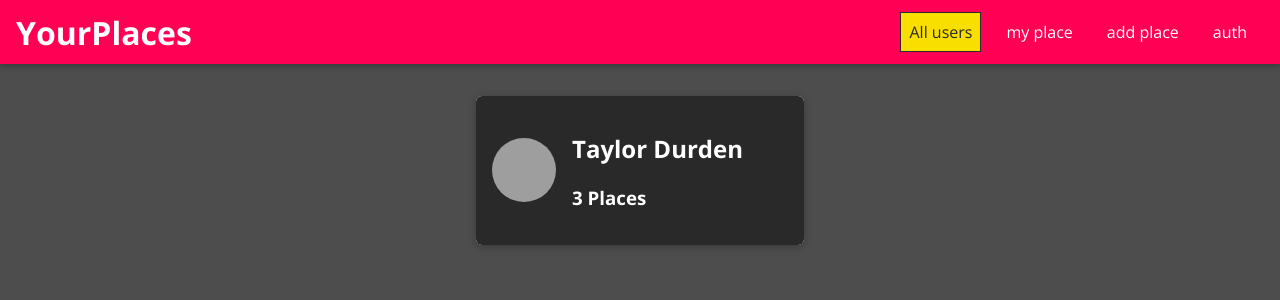
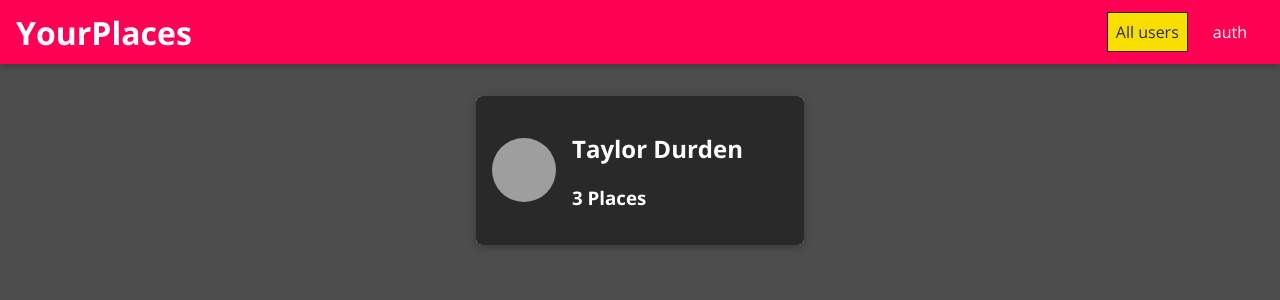
Before and after one commit to YMKTB/react-frontend, a React (Create React App) app: page / in a window 1280 px wide. Shown: the top 300 px of the page. Built offline with nearby package versions, Linux system fonts and the light colour scheme; grey boxes are pictures that could not be loaded.

Commit message:
Adding Authenticated & Unauthenticated Routes

```diff
--- a/src/App.js
+++ b/src/App.js
@@ -15,20 +15,17 @@
 import MainNavigation from "./shared/components/Navigation/MainNavigation";
 import { AuthContext } from "./shared/context/auth-context";
 const App = () => {
-  const [isLoggoedIn, setIsLoggedIn] = useState(false);
+  const [isLoggedIn, setIsLoggedIn] = useState(false);
   const login = useCallback(() => {
     setIsLoggedIn(true);
   }, []);
   const logout = useCallback(() => {
     setIsLoggedIn(false);
   }, []);
-  return (
-    <AuthContext.Provider
-      value={{ isLoggoedIn: isLoggoedIn, login: login, logout: logout }}
-    >
-      <Router>
-        <MainNavigation />
-        <main>
+
+  let routes;
+  if (isLoggedIn) {
+    routes = (
       <Switch>
         <Route path="/" exact>
           <Users />
@@ -42,11 +39,33 @@
         <Route path="/places/:placeId">
           <UpdatePlace />
         </Route>
+        <Redirect to="/" />
+      </Switch>
+    );
+  } else {
+    routes = (
+      <Switch>
+        <Route path="/" exact>
+          <Users />
+        </Route>
+        <Route path="/:userId/places" exact>
+          <UsersPlaces />
+        </Route>
         <Route path="/auth">
           <Auth />
         </Route>
-            <Redirect to="/" />
+        <Redirect to="/auth" />
       </Switch>
+    );
+  }
+  return (
+    <AuthContext.Provider
+      value={{ isLoggedIn: isLoggedIn, login: login, logout: logout }}
+    >
+      <Router>
+        <MainNavigation />
+        <main>
+          <Switch>{routes}</Switch>
         </main>
       </Router>
     </AuthContext.Provider>
--- a/src/shared/components/Navigation/NavLinks.js
+++ b/src/shared/components/Navigation/NavLinks.js
@@ -1,23 +1,33 @@
-import React from 'react';
-import { NavLink } from 'react-router-dom';
+import React, { useContext } from "react";
+import { NavLink } from "react-router-dom";
+import { AuthContext } from "../../context/auth-context";
 
 import "./NavLinks.css";
 
-const NavLinks = props => {
+const NavLinks = (props) => {
+  const auth = useContext(AuthContext);
   return (
     <ul className="nav-links">
       <li>
-        <NavLink to="/" exact>All users</NavLink>
+        <NavLink to="/" exact>
+          All users
+        </NavLink>
       </li>
+      {auth.isLoggedIn && (
         <li>
           <NavLink to="/u1/places">my place</NavLink>
         </li>
+      )}
+      {auth.isLoggedIn && (
         <li>
           <NavLink to="/places/new">add place</NavLink>
         </li>
+      )}
+      {!auth.isLoggedIn && (
         <li>
           <NavLink to="/auth">auth</NavLink>
         </li>
+      )}
     </ul>
   );
 };
--- a/src/shared/context/auth-context.js
+++ b/src/shared/context/auth-context.js
@@ -1,7 +1,7 @@
 import { createContext } from "react";
 
 export const AuthContext = createContext({
-  isLoggoedIn: false,
-  login: () => {},
+  isLoggedIn: false,
+  login:  () => {},
   logout: () => {},
 });
--- a/src/user/pages/Auth.js
+++ b/src/user/pages/Auth.js
@@ -1,4 +1,4 @@
-import React, { useState } from "react";
+import React, { useContext, useState } from "react";
 
 import Card from "../../shared/components/UIElements/Card";
 import Input from "../../shared/components/FormElements/Input";
@@ -10,8 +10,10 @@
 } from "../../shared/util/validators";
 import { useForm } from "../../shared/hooks/form-hook";
 import "./Auth.css";
+import { AuthContext } from "../../shared/context/auth-context";
 
 const Auth = () => {
+  const auth = useContext(AuthContext);
   const [isLoginMode, setIsLoginMode] = useState(true);
   const [formState, inputHandler, setFormData] = useForm({
     email: {
@@ -50,6 +52,8 @@
   const authSubmitHandler = (event) => {
     event.preventDefault();
     console.log(formState.inputs);
+    console.log(auth);
+    auth.login();
   };
 
   return (
```
Lines whose indentation alone changed are shown as unchanged.
